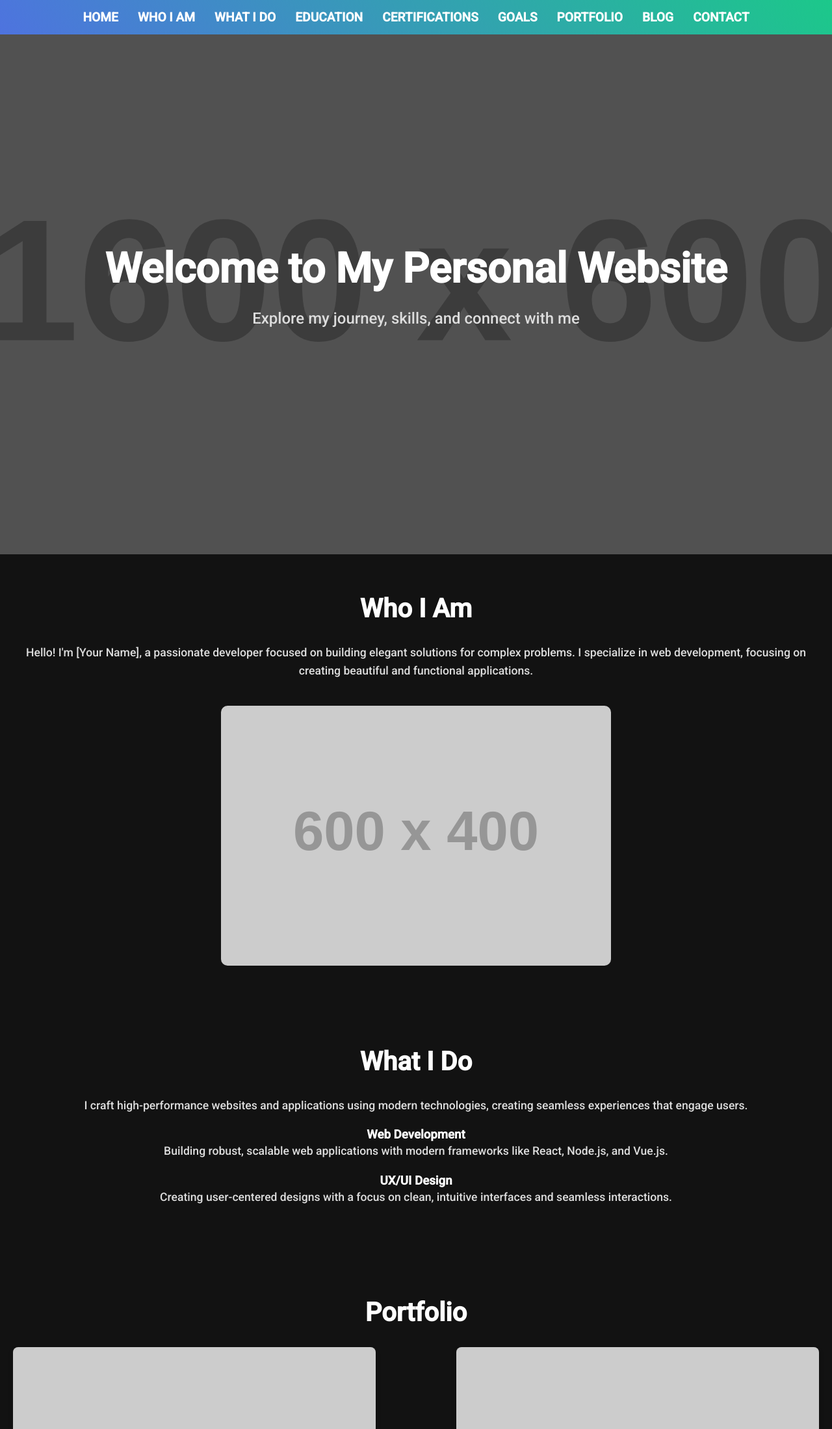
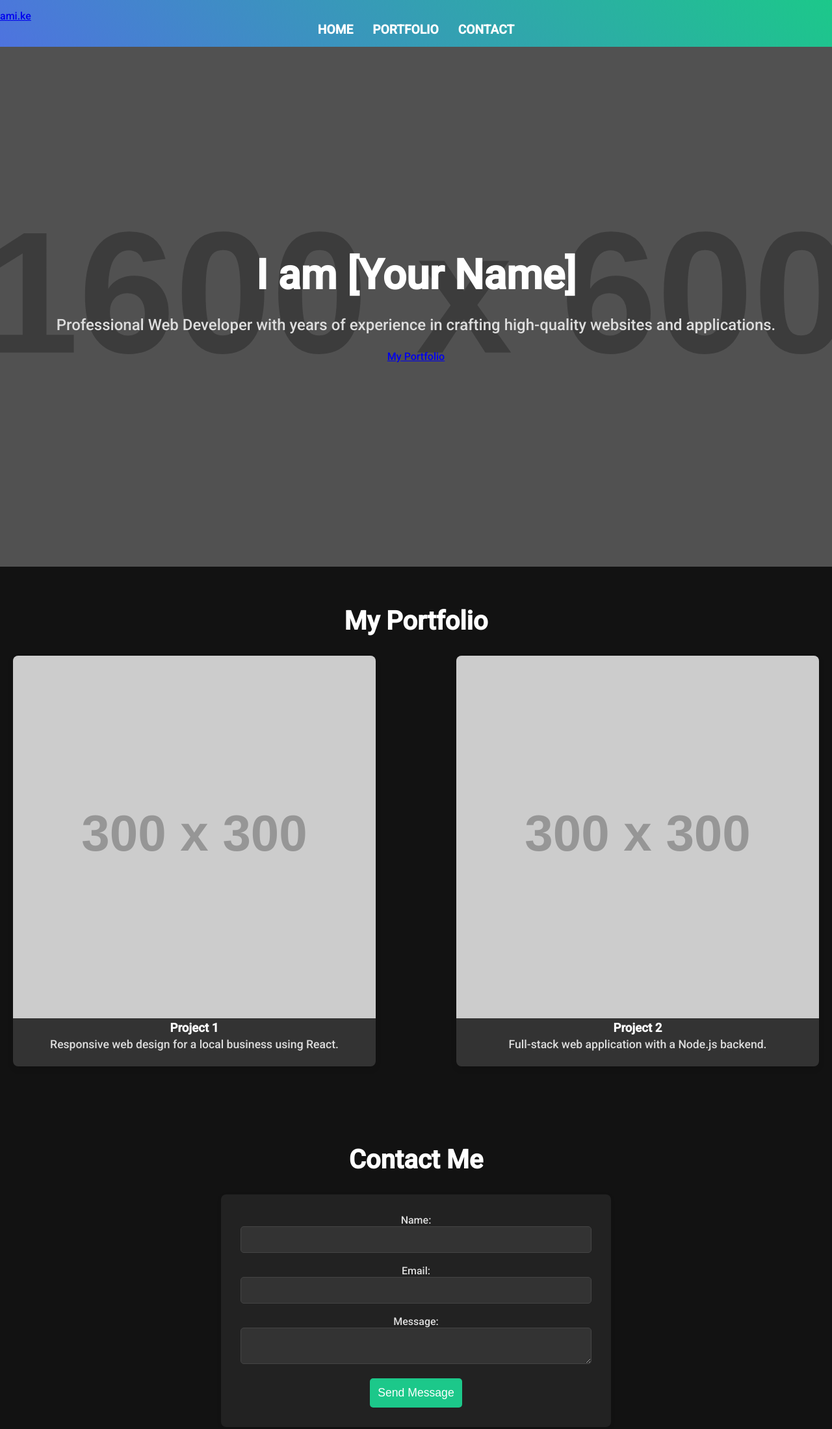
Before and after one commit to touhidrahat/personal-website, a plain HTML site: page index.html in a window 1280 px wide. Shown: the top 2199 px of the page at 65% size. Drawn offline with Linux system fonts and the light colour scheme; placeholder pictures from the web are drawn by us.

Commit message:
Update index.html

```diff
--- a/index.html
+++ b/index.html
@@ -10,99 +10,54 @@
 <body>
     <!-- Navbar -->
     <nav>
+        <div class="nav-container">
+            <a href="#" class="logo">ami.ke</a>
             <ul>
                 <li><a href="#home">Home</a></li>
-            <li><a href="#who-i-am">Who I Am</a></li>
-            <li><a href="#what-i-do">What I Do</a></li>
-            <li><a href="#education">Education</a></li>
-            <li><a href="#certifications">Certifications</a></li>
-            <li><a href="#goals">Goals</a></li>
                 <li><a href="#portfolio">Portfolio</a></li>
-            <li><a href="#blog">Blog</a></li>
                 <li><a href="#contact">Contact</a></li>
             </ul>
+        </div>
     </nav>
 
     <!-- Hero Section -->
     <section id="home" class="hero">
         <div class="hero-overlay">
             <div class="hero-content">
-                <h1>Welcome to My Personal Website</h1>
-                <p>Explore my journey, skills, and connect with me</p>
-            </div>
-        </div>
-    </section>
-
-    <!-- Who I Am Section -->
-    <section id="who-i-am" class="section-padding">
-        <h2>Who I Am</h2>
-        <p>Hello! I'm [Your Name], a passionate developer focused on building elegant solutions for complex problems. I specialize in web development, focusing on creating beautiful and functional applications.</p>
-        <img src="https://via.placeholder.com/600x400" alt="Portrait of Me" class="rounded-img">
-    </section>
-
-    <!-- What I Do Section -->
-    <section id="what-i-do" class="section-padding">
-        <h2>What I Do</h2>
-        <p>I craft high-performance websites and applications using modern technologies, creating seamless experiences that engage users.</p>
-        <div class="skills">
-            <div class="skill">
-                <h3>Web Development</h3>
-                <p>Building robust, scalable web applications with modern frameworks like React, Node.js, and Vue.js.</p>
-            </div>
-            <div class="skill">
-                <h3>UX/UI Design</h3>
-                <p>Creating user-centered designs with a focus on clean, intuitive interfaces and seamless interactions.</p>
+                <h1>I am [Your Name]</h1>
+                <p>Professional Web Developer with years of experience in crafting high-quality websites and applications.</p>
+                <a href="#portfolio" class="cta-button">My Portfolio</a>
             </div>
         </div>
     </section>
 
     <!-- Portfolio Section -->
     <section id="portfolio" class="section-padding">
-        <h2>Portfolio</h2>
+        <h2>My Portfolio</h2>
         <div class="portfolio-container">
             <div class="portfolio-item">
                 <img src="https://via.placeholder.com/300" alt="Project 1">
-                <div class="portfolio-hover">
                 <h3>Project 1</h3>
-                    <p>A responsive web application built with React.js.</p>
-                </div>
+                <p>Responsive web design for a local business using React.</p>
             </div>
             <div class="portfolio-item">
                 <img src="https://via.placeholder.com/300" alt="Project 2">
-                <div class="portfolio-hover">
                 <h3>Project 2</h3>
-                    <p>A mobile-first website with interactive elements built using JavaScript and CSS.</p>
-                </div>
+                <p>Full-stack web application with a Node.js backend.</p>
             </div>
         </div>
     </section>
 
-    <!-- Blog Section -->
-    <section id="blog" class="section-padding">
-        <h2>Blog</h2>
-        <div class="blog-post">
-            <h3>How to Build a Responsive Website</h3>
-            <p>Learn how to build a responsive website with CSS and media queries to ensure a seamless experience on all devices.</p>
-        </div>
-        <div class="blog-post">
-            <h3>Why JavaScript is Essential for Web Development</h3>
-            <p>JavaScript powers modern web applications. This article explores why mastering JavaScript is a must for developers.</p>
-        </div>
-    </section>
-
-    <!-- Contact Form Section -->
+    <!-- Contact Section -->
     <section id="contact" class="section-padding">
         <h2>Contact Me</h2>
         <form action="https://formspree.io/f/{your-email}" method="POST">
-            <label for="name">Name</label>
+            <label for="name">Name:</label>
             <input type="text" id="name" name="name" required>
-
-            <label for="email">Email</label>
+            <label for="email">Email:</label>
             <input type="email" id="email" name="email" required>
-
-            <label for="message">Message</label>
+            <label for="message">Message:</label>
             <textarea id="message" name="message" required></textarea>
-
             <button type="submit">Send Message</button>
         </form>
     </section>
```
Lines whose indentation alone changed are shown as unchanged.
